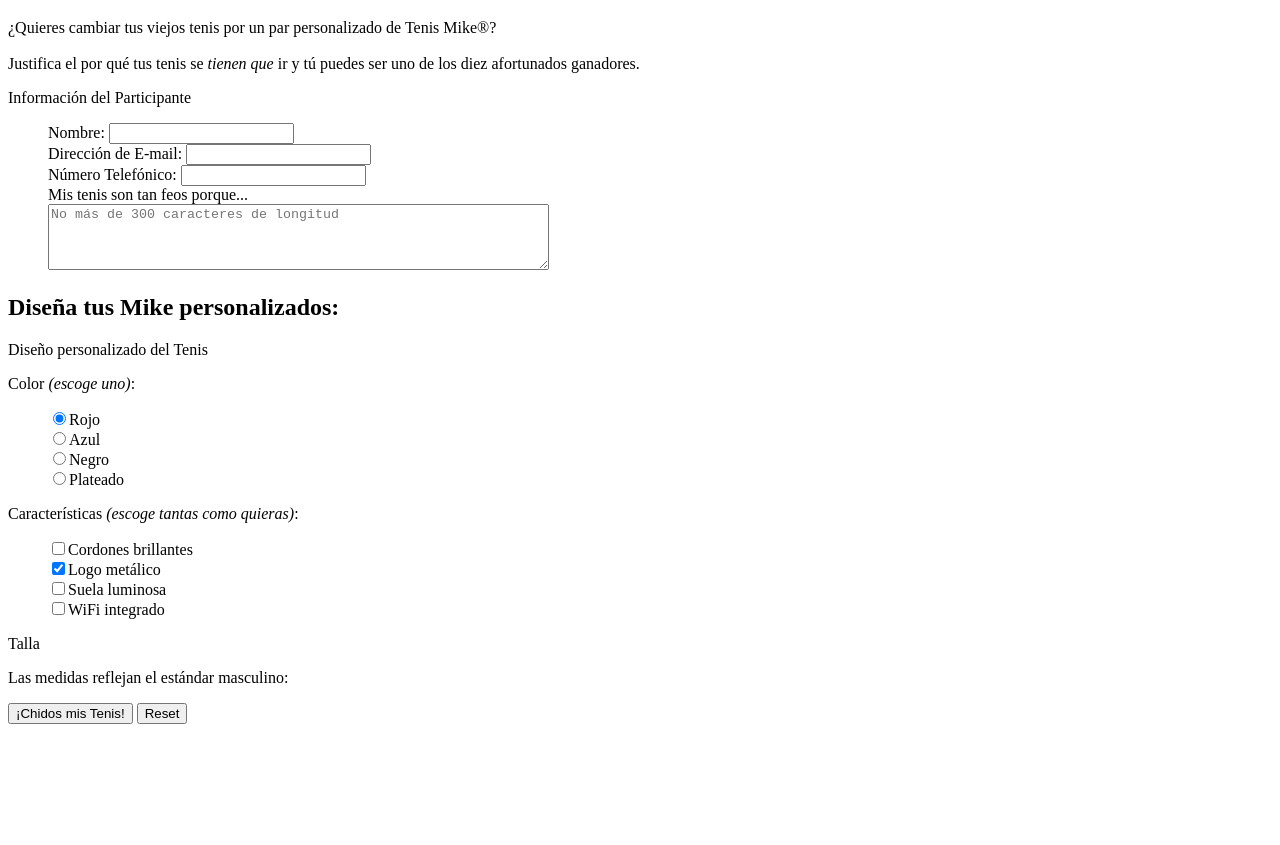
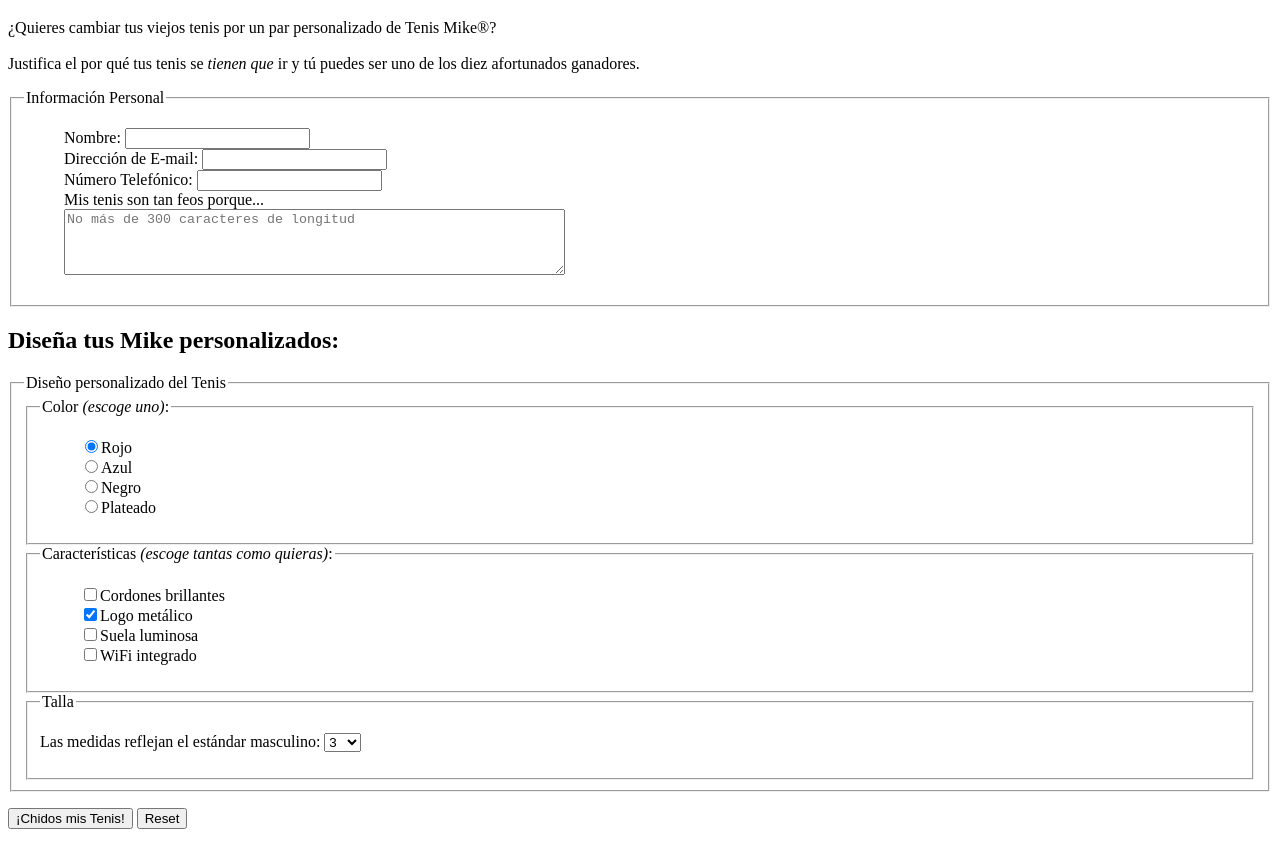
Before and after one commit to angonlorena92-ai/hweb, a plain HTML site: page practicas/p09/formulario.html in a window 1280 px wide. Shown: the part 61-906 px from the top of the page. Before the commit the page ends 801 px from the top, so only its background shows below. Drawn offline with Linux system fonts and the light colour scheme.

Commit message:
agregamos select de talla y fieldset

```diff
--- a/practicas/p09/formulario.html
+++ b/practicas/p09/formulario.html
@@ -18,7 +18,8 @@
 
     <form action="http://localhost/hweb/practicas/p09/concurso.php" method="POST">
 
-      <p>Información del Participante</p>
+     <fieldset>
+        <legend>Información Personal</legend>
 
       <ul>
         <li>Nombre: <input type="text" name="name"></li>
@@ -28,29 +29,51 @@
           <textarea name="story" rows="4" cols="60" maxlength="300" placeholder="No más de 300 caracteres de longitud"></textarea>
         </li>
       </ul>
+      </fieldset>
 
       <h2>Diseña tus Mike personalizados:</h2>
 
-      <p>Diseño personalizado del Tenis</p>
+      <fieldset>
+        <legend>Diseño personalizado del Tenis</legend>
 
-      <p>Color <em>(escoge uno)</em>:</p>
+        <fieldset>
+          <legend>Color <em>(escoge uno)</em>:</legend>
       <ul>
         <li><input type="radio" name="color" value="red" checked>Rojo</li>
         <li><input type="radio" name="color" value="blue">Azul</li>
         <li><input type="radio" name="color" value="black">Negro</li>
         <li><input type="radio" name="color" value="silver">Plateado</li>
       </ul>
+      </fieldset>
 
-      <p>Características <em>(escoge tantas como quieras)</em>:</p>
-      <ul>
+
+      <fieldset>
+        <legend>Características <em>(escoge tantas como quieras)</em>:</legend>
+          <ul>
         <li><input type="checkbox" name="features[]" value="laces">Cordones brillantes</li>
         <li><input type="checkbox" name="features[]" value="logo" checked>Logo metálico</li>
         <li><input type="checkbox" name="features[]" value="heels">Suela luminosa</li>
         <li><input type="checkbox" name="features[]" value="mp3">WiFi integrado</li>
       </ul>
+      </fieldset>
 
-      <p>Talla</p>
-      <p>Las medidas reflejan el estándar masculino:</p>
+     <fieldset>
+          <legend>Talla</legend>
+          <p>Las medidas reflejan el estándar masculino:
+            <select name="size" size="1">
+              <option>3</option>
+              <option>4</option>
+              <option>5</option>
+              <option>6</option>
+              <option>7</option>
+              <option>8</option>
+              <option>9</option>
+              <option>10</option>
+              <option>11</option>
+            </select>
+          </p>
+        </fieldset>
+      </fieldset>
 
       <p>
         <input type="submit" value="¡Chidos mis Tenis!">
```
